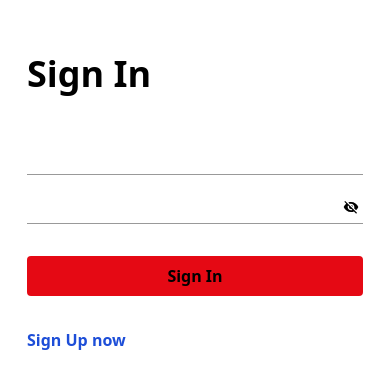
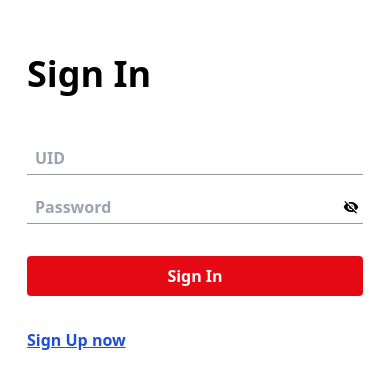
Before and after one commit to TonyLeeIT/Booking_Dates_Hanbiro, a Next.js app: page /login in a window 390 px wide. Shown: the part 267-656 px from the top of the page. Built offline with nearby package versions, Linux system fonts and the light colour scheme.

Commit message:
aad loading page , makie button login effect

```diff
--- /dev/null
+++ b/components/Loading.tsx
@@ -0,0 +1,19 @@
+import FadeLoader from "react-spinners/FadeLoader";
+
+type Props = {};
+
+const Loading = (props: Props) => {
+  return (
+    <div className="z-100 absolute top-1/3 left-1/2">
+      <FadeLoader
+        color="rgb(157 23 77)"
+        loading={true}
+        aria-label="Loading Spinner"
+        data-testid="loader"
+      />
+      <h2 className="font-semibold">Loading....</h2>
+    </div>
+  );
+};
+
+export default Loading;
--- a/package.json
+++ b/package.json
@@ -29,6 +29,7 @@
     "next-auth": "^4.19.2",
     "react": "18.2.0",
     "react-dom": "18.2.0",
+    "react-spinners": "^0.13.8",
     "react-toastify": "^9.1.1",
     "sharp": "^0.31.3"
   },
--- a/pages/_app.tsx
+++ b/pages/_app.tsx
@@ -2,17 +2,33 @@ import "@/styles/globals.css";
 import type { AppProps } from "next/app";
 import { StyledEngineProvider } from "@mui/material/styles";
 import Head from "next/head";
+import { useState } from "react";
+import { Router } from "next/router";
+import Loading from "@/components/Loading";
 
 export default function App({ Component, pageProps }: AppProps) {
+  const [loading, setLoading] = useState<boolean>(false);
+  Router.events.on("routeChangeStart", () => {
+    setLoading(true);
+  });
+  Router.events.on("routeChangeComplete", () => {
+    setLoading(false);
+  });
   return (
+    <>
+      {loading && <Loading />}
       <StyledEngineProvider injectFirst>
         <Head>
           <title>Booking Absences Days Hanbiro</title>
-        <meta name="description" content="Booking Absences Days Hanbiro App" />
+          <meta
+            name="description"
+            content="Booking Absences Days Hanbiro App"
+          />
           <meta name="viewport" content="width=device-width, initial-scale=1" />
           <link rel="icon" href="/favicon.ico" />
         </Head>
         <Component {...pageProps} />
       </StyledEngineProvider>
+    </>
   );
 }
--- a/pages/login.tsx
+++ b/pages/login.tsx
@@ -70,6 +70,7 @@ const Login = (props: Props) => {
               setOpen(false);
             }, 2000);
           });
+        e.currentTarget.blur();
         break;
       case Sign.Up:
         axios
@@ -103,17 +104,18 @@ const Login = (props: Props) => {
               setOpen(false);
             }, 2000);
           });
+        e.currentTarget.blur();
         break;
     }
   };
-  const handleToggle = () =>{
-    if(type === "password"){
-      setType("text")
+  const handleToggle = () => {
+    if (type === "password") {
+      setType("text");
     }
-    if(type === "text"){
-      setType("password")
+    if (type === "text") {
+      setType("password");
     }
-  }
+  };
 
   return (
     <div className="h-screen w-screen flex flex-col justify-center bg-white items-center md:bg-transparent font-semibold">
@@ -169,21 +171,27 @@ const Login = (props: Props) => {
                 onChange={(e) => setPassword(e.target.value)}
               />
               {type === "password" ? (
-                <VisibilityOffIcon className="absolute right-1 top-1/2 h-4 w-4 cursor-pointer" onClick={handleToggle}/>
+                <VisibilityOffIcon
+                  className="absolute right-1 top-1/2 h-4 w-4 cursor-pointer"
+                  onClick={handleToggle}
+                />
               ) : (
-                <VisibilityIcon className="absolute right-1 top-1/2 h-4 w-4 cursor-pointer" onClick={handleToggle} />
+                <VisibilityIcon
+                  className="absolute right-1 top-1/2 h-4 w-4 cursor-pointer"
+                  onClick={handleToggle}
+                />
               )}
             </span>
           </label>
         </div>
         <button
-          className="w-full rounded bg-[#E50914] py-2"
+          className="w-full rounded  py-2 text-white bg-[#E50914] hover:bg-red-700 active:bg-red-500  focus:ring focus:ring-red-300"
           onClick={handleClick}
         >
           {`Sign ${sign}`}
         </button>
         <button
-          className="cursor-pointer text-blue-700 hover:underline"
+          className="cursor-pointer text-blue-700 hover:underline underline"
           onClick={switchTo}
         >
           Sign {sign === Sign.In ? Sign.Up : Sign.In} now
--- a/styles/globals.css
+++ b/styles/globals.css
@@ -47,7 +47,7 @@
   }
 
   .input{
-    @apply bg-transparent px-2 outline-none md:text-white w-full placeholder:text-white
+    @apply bg-transparent px-2 outline-none md:text-white w-full md:placeholder:text-white
   }
 
   .schedule-button{
```
Also changed, not shown: 1 other file (tests, documents, lock files or other folders). Lines whose indentation alone changed are shown as unchanged.
